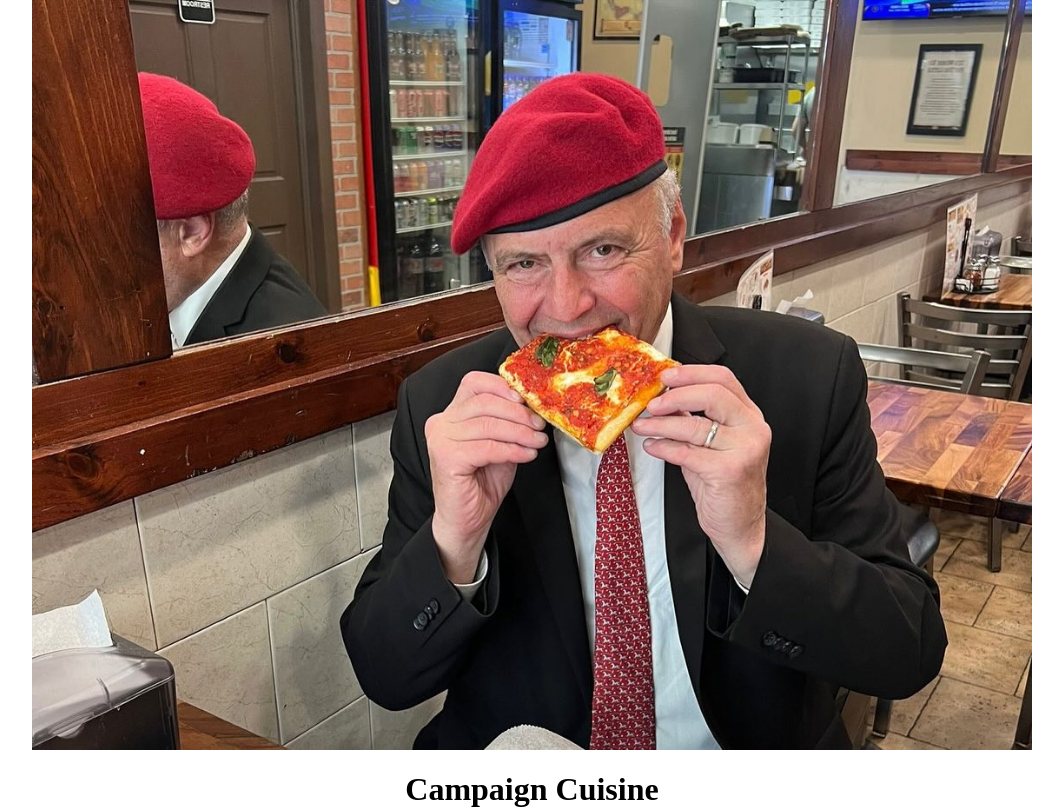
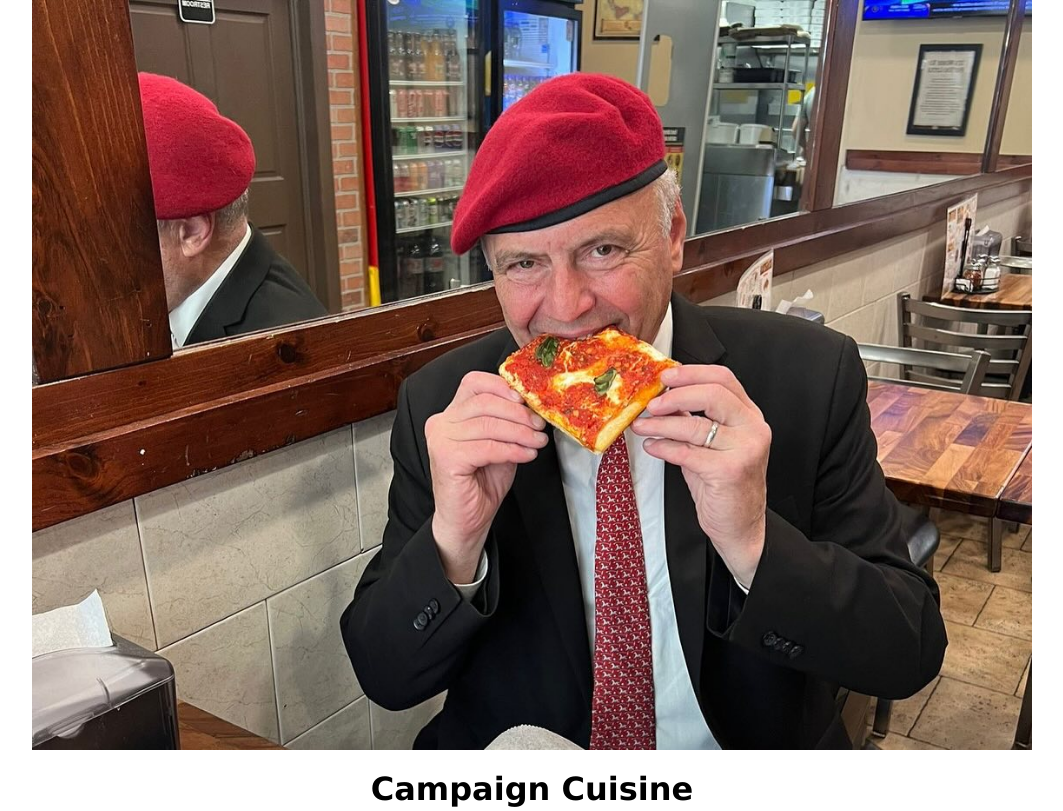
Before and after one commit to benjysachs/icon_project, a plain HTML site: page index.html in a window 1280 px wide. Shown: the top 811 px of the page, without its empty margins (108-1171 px from the left). Drawn offline with nearby package versions, Linux system fonts and the light colour scheme.

Commit message:
Update styles.css

```diff
--- a/styles.css
+++ b/styles.css
@@ -23,6 +23,7 @@ You will find this is far easier than the opposite task of using CSS to cram you
 html, body {
     /* Sets default font-size to 16px, ensuring 1em = 16px; */
     font-size: 16px;
+    font-family: "Verdana";
 }
 
 img {
```
